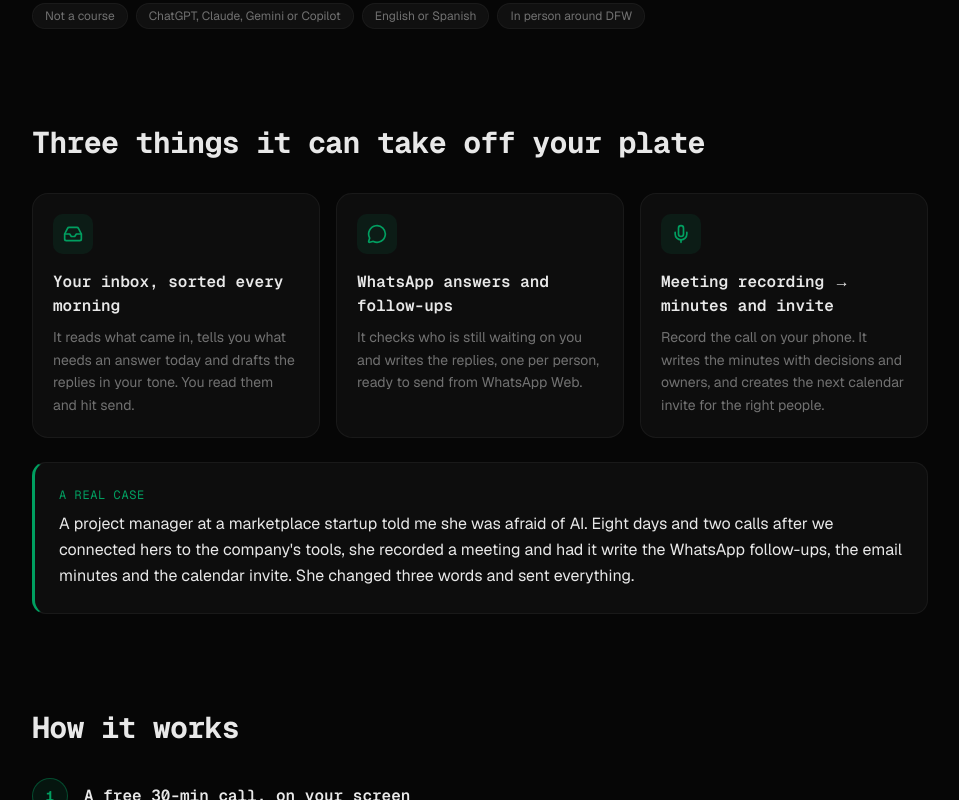
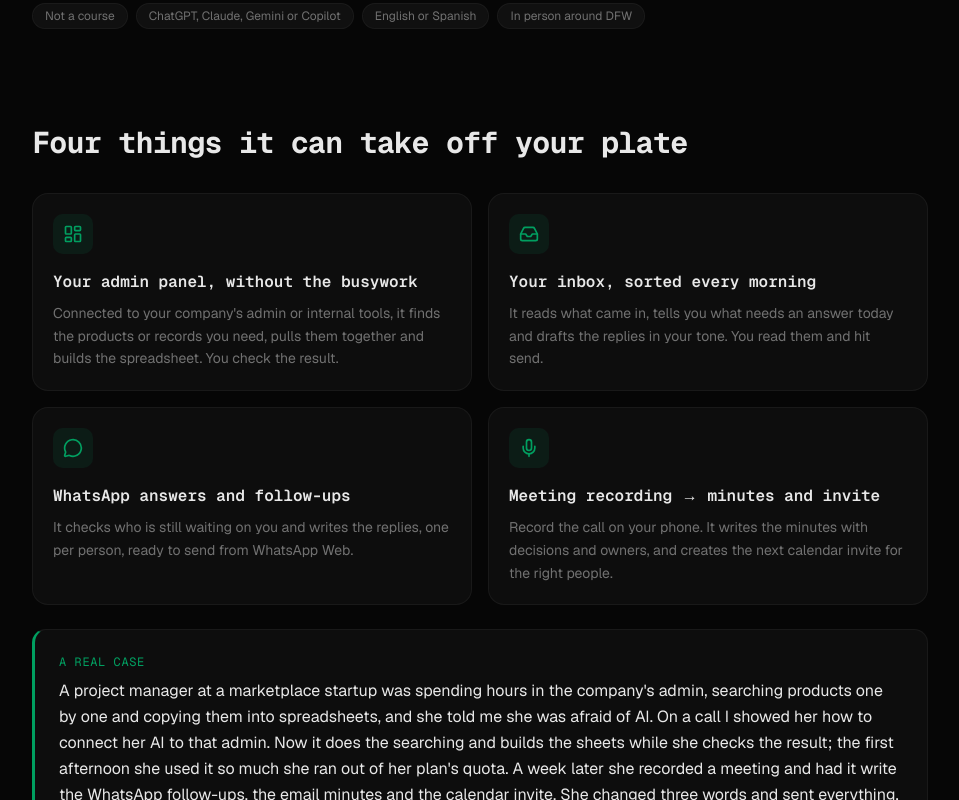
Before and after one commit to LeoGCode/personal-dev-page, a Next.js app: page /en/ai in a window 1280 px wide. Shown: the part 600-1400 px from the top of the page, without its empty margins (160-1119 px from the left). Built offline with nearby package versions, Linux system fonts and the light colour scheme; no server answers.

Commit message:
Lead the /ai case with the admin work the AI took over

```diff
--- a/components/ai-setup.tsx
+++ b/components/ai-setup.tsx
@@ -9,6 +9,7 @@
   Check,
   ExternalLink,
   Inbox,
+  LayoutDashboard,
   Mail,
   MessageCircle,
   Mic,
@@ -23,6 +24,7 @@
 const CHIPS = ["not_course", "any_ai", "bilingual", "dfw"] as const;
 
 const EXAMPLES = [
+  { key: "admin", icon: LayoutDashboard },
   { key: "inbox", icon: Inbox },
   { key: "whatsapp", icon: MessageCircle },
   { key: "meeting", icon: Mic },
@@ -180,7 +182,7 @@
             <h2 id="ai-examples" className={sectionTitleClass}>
               {t("examples.title")}
             </h2>
-            <div className="mt-8 grid gap-4 md:grid-cols-3">
+            <div className="mt-8 grid gap-4 sm:grid-cols-2">
               {EXAMPLES.map(({ key, icon: Icon }) => (
                 <div
                   key={key}
--- a/dictionaries/en.json
+++ b/dictionaries/en.json
@@ -198,7 +198,11 @@
       "dfw": "In person around DFW"
     },
     "examples": {
-      "title": "Three things it can take off your plate",
+      "title": "Four things it can take off your plate",
+      "admin": {
+        "title": "Your admin panel, without the busywork",
+        "text": "Connected to your company's admin or internal tools, it finds the products or records you need, pulls them together and builds the spreadsheet. You check the result."
+      },
       "inbox": {
         "title": "Your inbox, sorted every morning",
         "text": "It reads what came in, tells you what needs an answer today and drafts the replies in your tone. You read them and hit send."
@@ -214,7 +218,7 @@
     },
     "story": {
       "label": "A real case",
-      "text": "A project manager at a marketplace startup told me she was afraid of AI. Eight days and two calls after we connected hers to the company's tools, she recorded a meeting and had it write the WhatsApp follow-ups, the email minutes and the calendar invite. She changed three words and sent everything."
+      "text": "A project manager at a marketplace startup was spending hours in the company's admin, searching products one by one and copying them into spreadsheets, and she told me she was afraid of AI. On a call I showed her how to connect her AI to that admin. Now it does the searching and builds the sheets while she checks the result; the first afternoon she used it so much she ran out of her plan's quota. A week later she recorded a meeting and had it write the WhatsApp follow-ups, the email minutes and the calendar invite. She changed three words and sent everything."
     },
     "how": {
       "title": "How it works",
--- a/dictionaries/es.json
+++ b/dictionaries/es.json
@@ -198,7 +198,11 @@
       "dfw": "Presencial en la zona de DFW"
     },
     "examples": {
-      "title": "Tres cosas que te puede quitar de encima",
+      "title": "Cuatro cosas que te puede quitar de encima",
+      "admin": {
+        "title": "El admin de tu empresa, sin el trabajo manual",
+        "text": "Conectada al admin o a las herramientas internas de tu empresa, busca los productos o registros que necesitas, los reúne y arma la hoja de cálculo. Tú revisas el resultado."
+      },
       "inbox": {
         "title": "Tu correo, ordenado cada mañana",
         "text": "Lee lo que llegó, te dice qué necesita respuesta hoy y redacta las respuestas con tu tono. Tú las revisas y las envías."
@@ -214,7 +218,7 @@
     },
     "story": {
       "label": "Un caso real",
-      "text": "Una project manager de una startup de marketplace me dijo que le tenía miedo a la IA. Ocho días y dos llamadas después de conectar la suya a las herramientas de la empresa, grabó una reunión y le pidió los seguimientos por WhatsApp, la minuta por correo y la invitación del calendario. Cambió tres palabras y envió todo."
+      "text": "Una project manager de una startup de marketplace pasaba horas en el admin de la empresa buscando productos uno por uno y pasándolos a hojas de cálculo, y me dijo que le tenía miedo a la IA. En una llamada le mostré cómo conectar su IA a ese admin. Ahora la IA hace la búsqueda y arma las hojas mientras ella revisa el resultado; la primera tarde la usó tanto que se le acabó la cuota de su plan. Una semana después grabó una reunión y le pidió los seguimientos por WhatsApp, la minuta por correo y la invitación del calendario. Cambió tres palabras y envió todo."
     },
     "how": {
       "title": "Cómo funciona",
```
